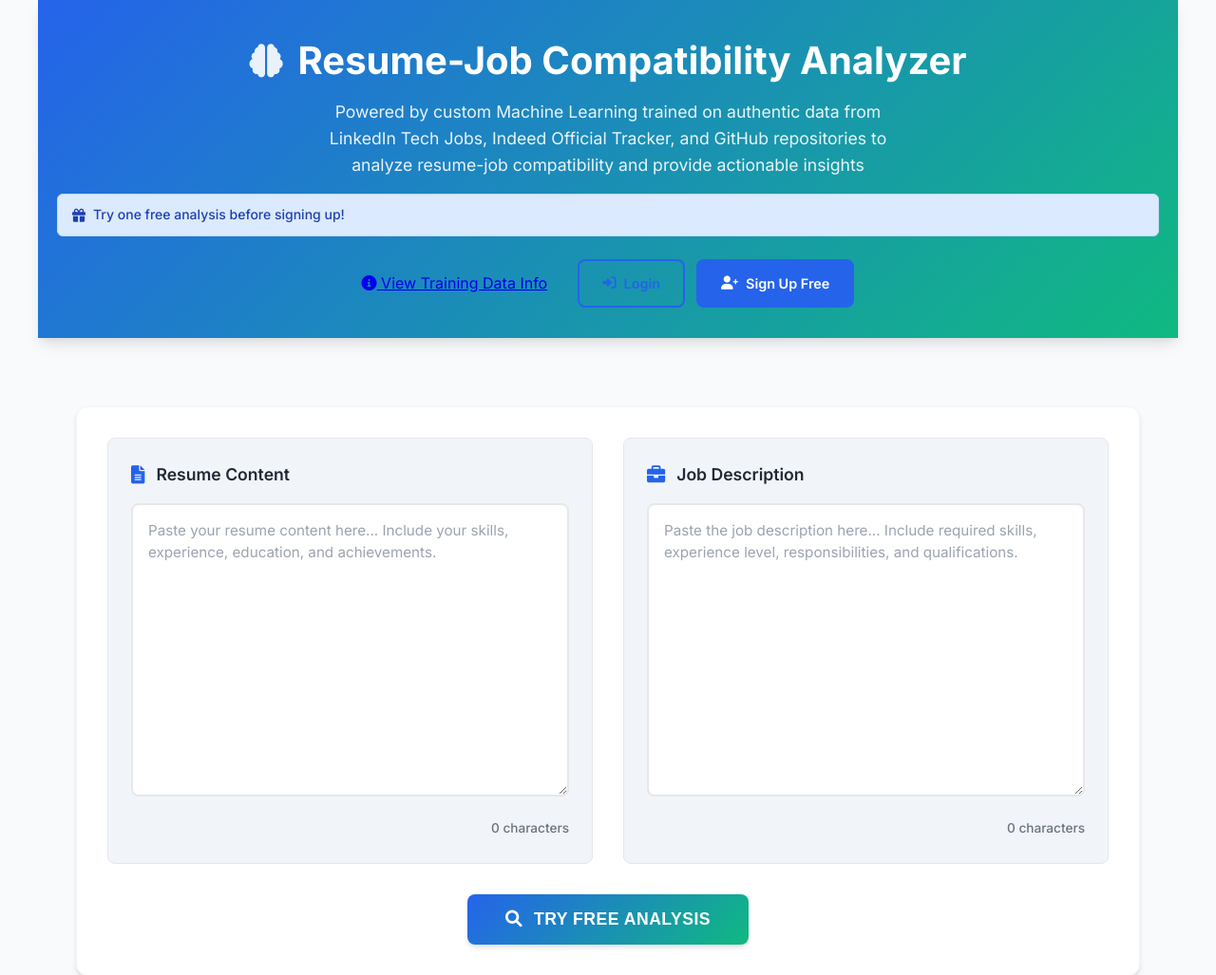
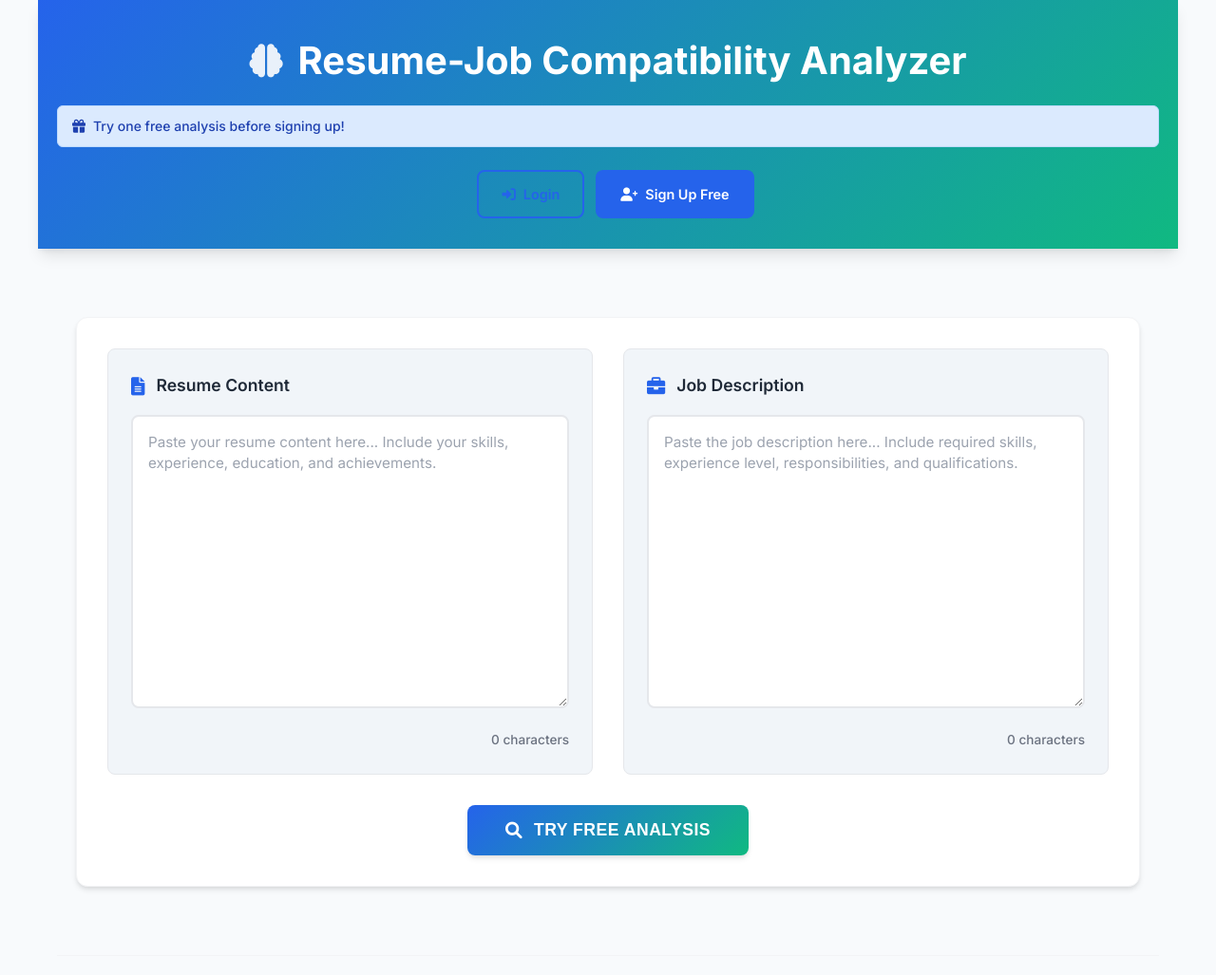
Before and after one commit to pawanbhattarai/resumeanalyzer, a Flask app: page / in a window 1280 px wide. Shown: the top 1027 px of the page at 95% size. Run offline with Flask 3, Linux system fonts and the light colour scheme.

Commit message:
Checkpoint before assistant change: Improve the homepage layout by prioritizing login and registration access
Move login and registration buttons to top for better UX in index.html.

Replit-Commit-Author: Assistant

```diff
--- a/templates/index.html
+++ b/templates/index.html
@@ -17,9 +17,6 @@
                     <i class="fas fa-brain"></i>
                     Resume-Job Compatibility Analyzer
                 </h1>
-                <p class="subtitle">
-                    Powered by custom Machine Learning trained on authentic data from LinkedIn Tech Jobs, Indeed Official Tracker, and GitHub repositories to analyze resume-job compatibility and provide actionable insights
-                </p>
                 {% if has_used_free %}
                 <div class="free-used-notice">
                     <i class="fas fa-info-circle"></i>
@@ -32,10 +29,6 @@
                 </div>
                 {% endif %}
                 <div class="header-actions">
-                    <a href="/training-info" class="info-link">
-                        <i class="fas fa-info-circle"></i>
-                        View Training Data Info
-                    </a>
                     <div class="auth-buttons">
                         <a href="{{ url_for('auth.login') }}" class="auth-btn login">
                             <i class="fas fa-sign-in-alt"></i>
```
